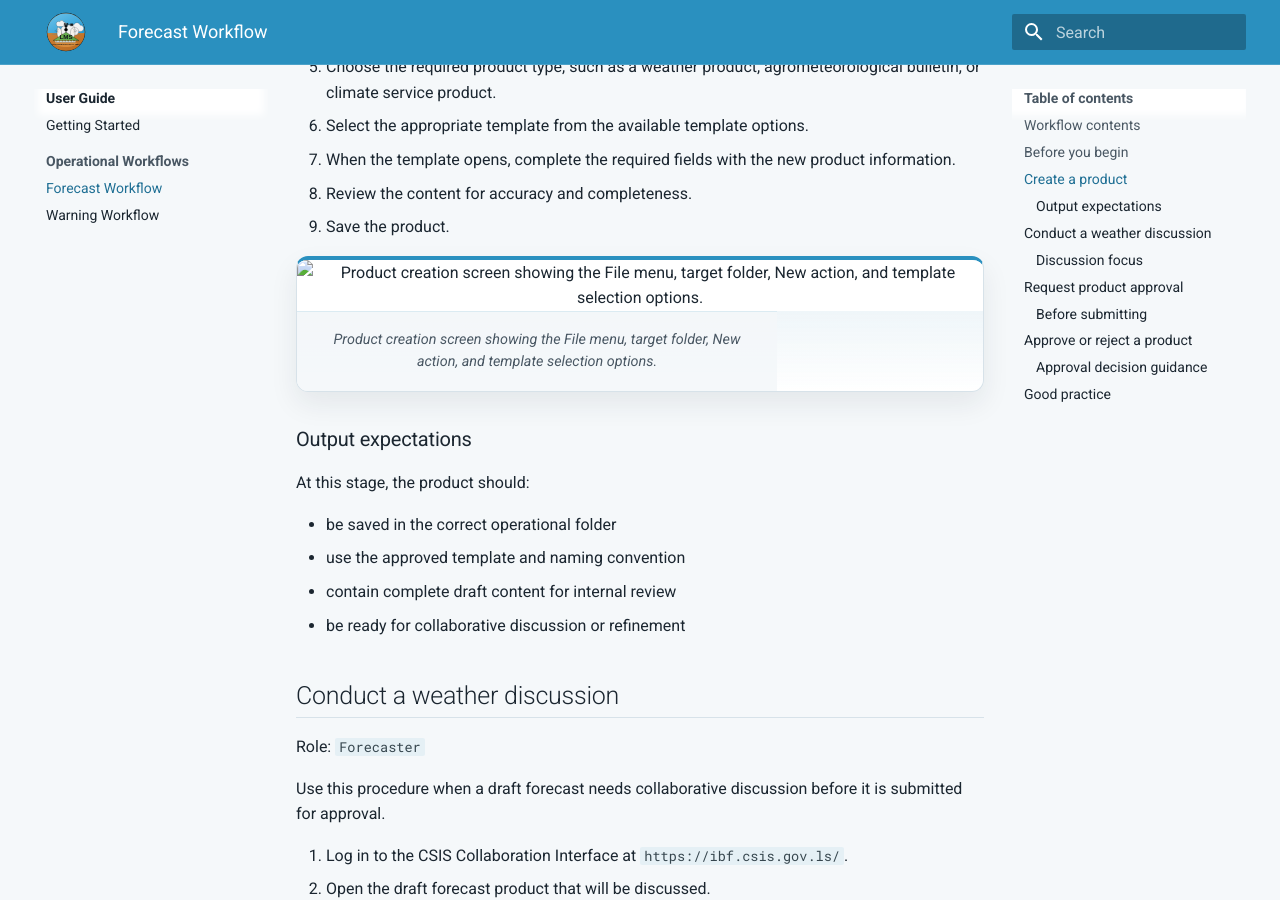
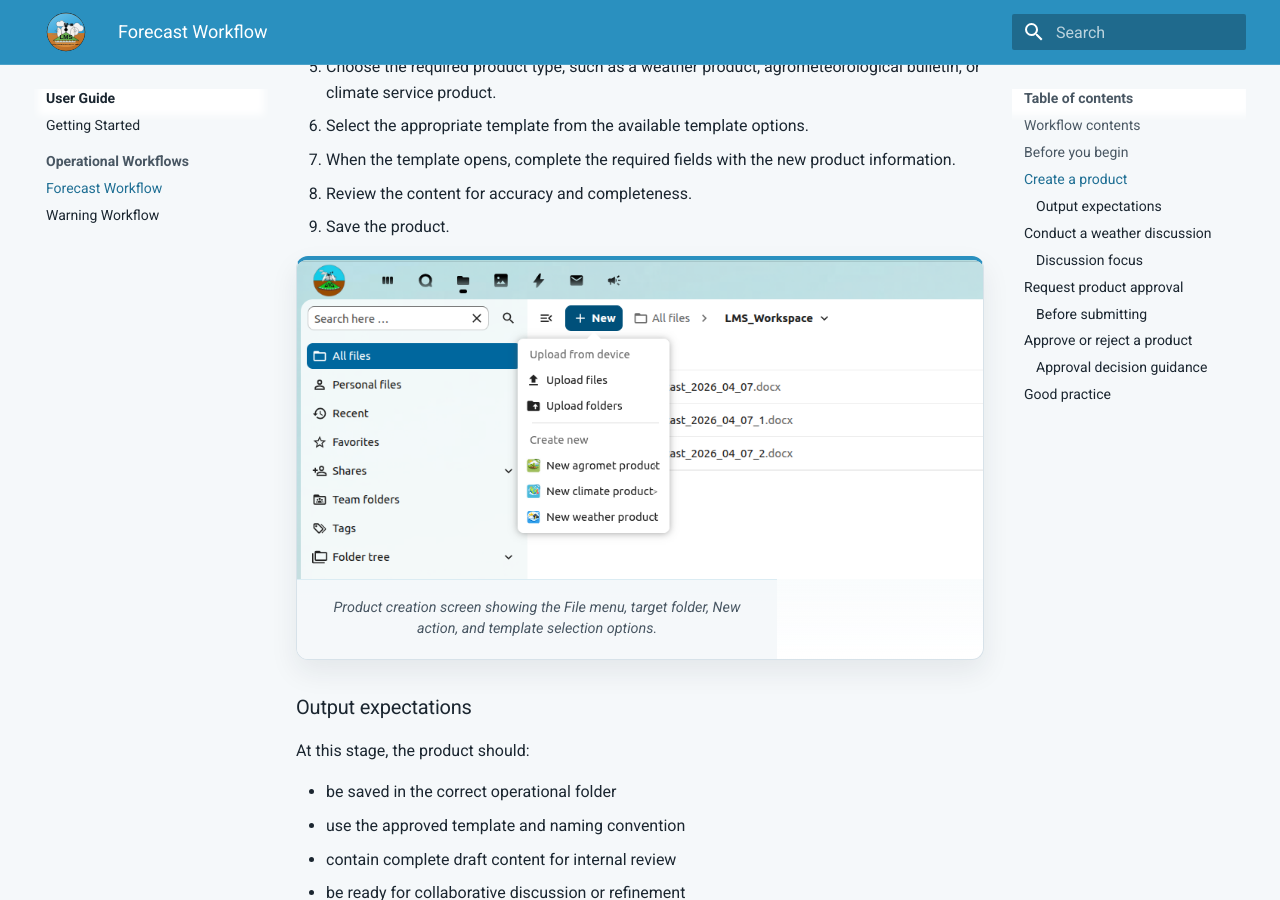
Before and after one commit to Lesotho-Meteorological-Services/csis-docs, an MkDocs documentation site: the page built from docs/operations/forecast-workflow.md, in a window 1280 px wide and 900 px high, scrolled down 1557 px. Built offline with MkDocs 1.6.1 and Material for MkDocs 9.7.7, drawn with Linux system fonts in a browser that asks for light colours; the version menu is left out.

Commit message:
Fix styled screenshot asset path

```diff
--- a/docs/operations/forecast-workflow.md
+++ b/docs/operations/forecast-workflow.md
@@ -79,7 +79,7 @@ Use this procedure to create a new weather or climate service product from an ap
 9. Save the product.
 
 <figure class="doc-screenshot">
-  <img src="../assets/images/screenshots/product-creation-screen.png" alt="Product creation screen showing the File menu, target folder, New action, and template selection options.">
+  <img src="../../assets/images/screenshots/product-creation-screen.png" alt="Product creation screen showing the File menu, target folder, New action, and template selection options.">
   <figcaption>Product creation screen showing the File menu, target folder, New action, and template selection options.</figcaption>
 </figure>
 
```
